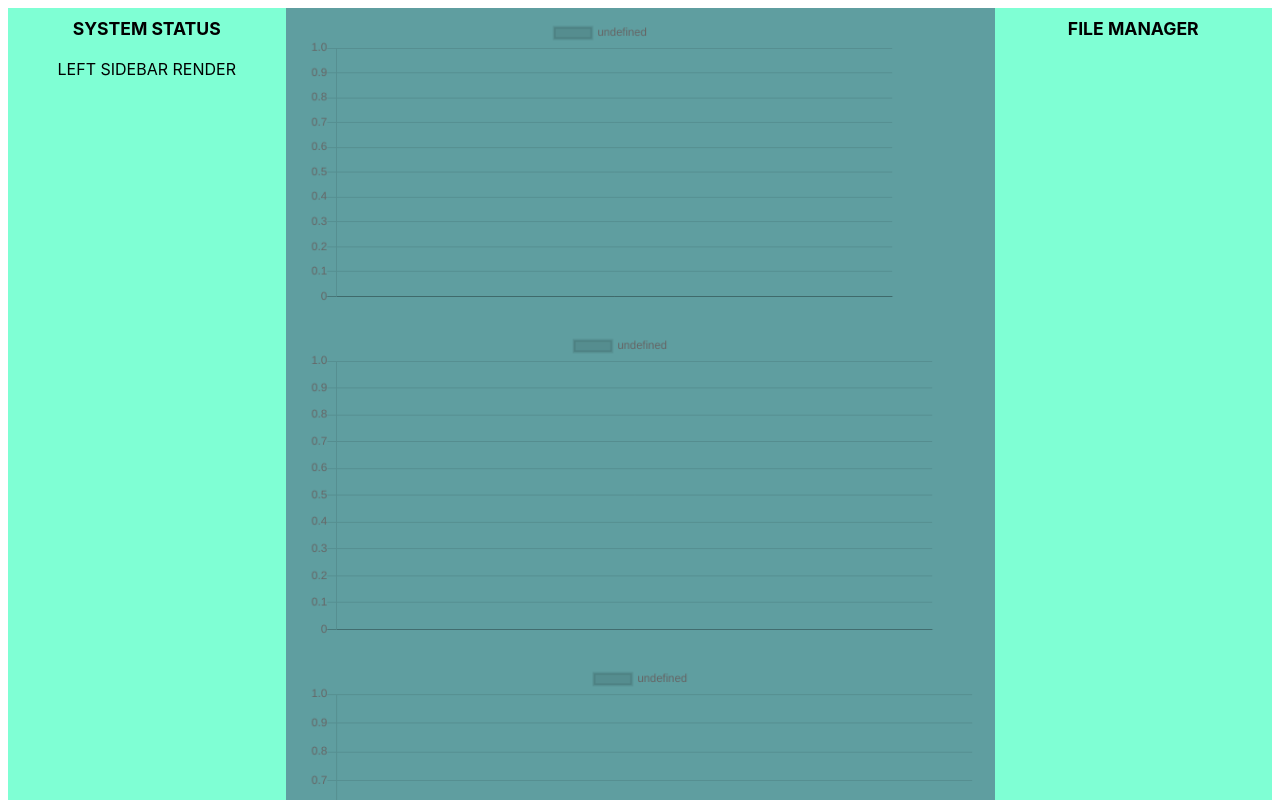
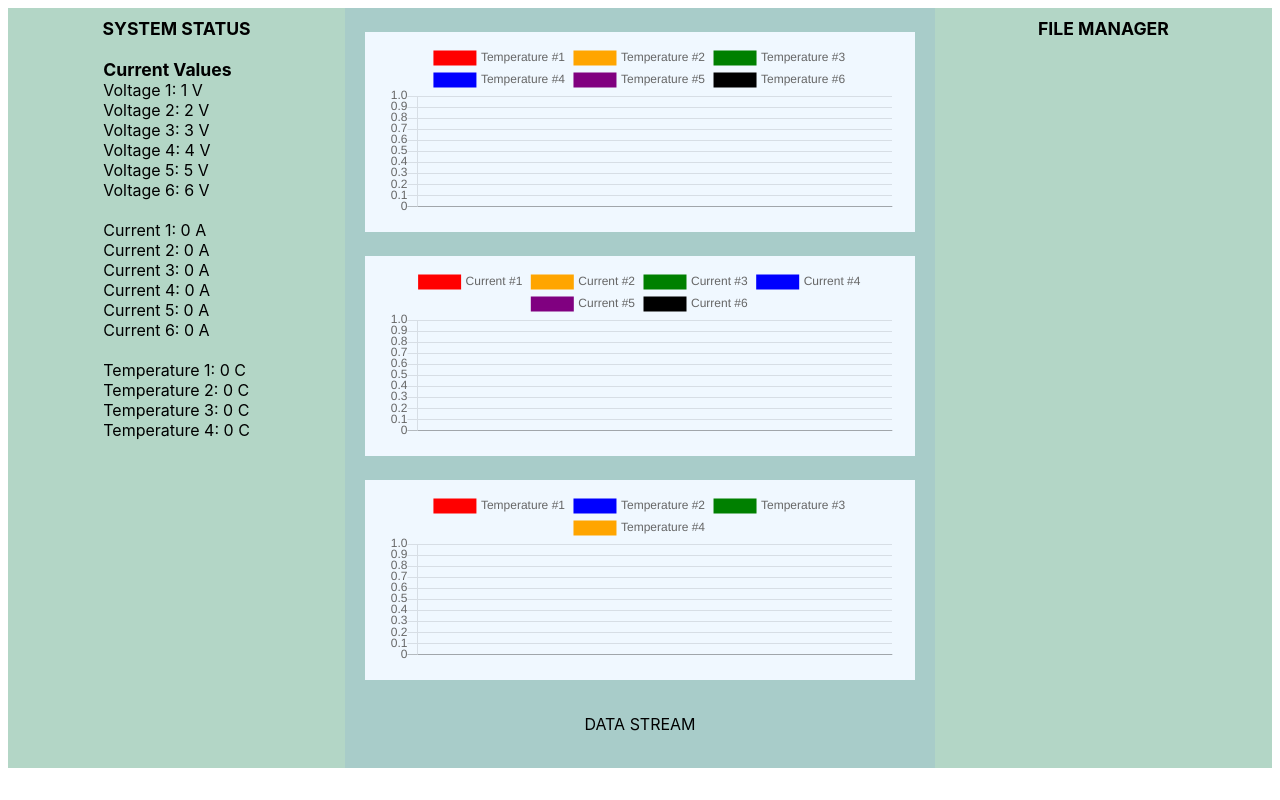
Before and after one commit to willow-carroll-polzin/EDUSAT, a React (Vite) app in the folder EDUSAT_App/webpage/: page / in a window 1280 px wide. Shown: the top 800 px of the page. Built offline with nearby package versions, Linux system fonts and the light colour scheme; no server answers.

Commit message:
updated graph visuals

```diff
--- a/EDUSAT_App/webpage/src/App.tsx
+++ b/EDUSAT_App/webpage/src/App.tsx
@@ -22,9 +22,26 @@ const connector = connect(mapStateToProps, dispatchProps);
 //Function to return html code based on the state of the store relating to the sensors
 const Sensors = (state: State) => (
     <React.Fragment>
-        <div>Voltage: {state.sensors.voltage} V </div>
-        <div>Current: {state.sensors.current} A </div>
-        <div>Temperature: {state.sensors.temperature} C </div>
+        <div>Current Values</div>
+        <div>Voltage 1: {state.sensors.voltage[0]} V </div>
+        <div>Voltage 2: {state.sensors.voltage[1]} V </div>
+        <div>Voltage 3: {state.sensors.voltage[2]} V </div>
+        <div>Voltage 4: {state.sensors.voltage[3]} V </div>
+        <div>Voltage 5: {state.sensors.voltage[4]} V </div>
+        <div>Voltage 6: {state.sensors.voltage[5]} V </div>
+        <br></br>
+        <div>Current 1: {state.sensors.current[0]} A </div>
+        <div>Current 2: {state.sensors.current[1]} A </div>
+        <div>Current 3: {state.sensors.current[2]} A </div>
+        <div>Current 4: {state.sensors.current[3]} A </div>
+        <div>Current 5: {state.sensors.current[4]} A </div>
+        <div>Current 6: {state.sensors.current[5]} A </div>
+        <br></br>
+        <div>Temperature 1: {state.sensors.temperature[0]} C </div>
+        <div>Temperature 2: {state.sensors.temperature[1]} C </div>
+        <div>Temperature 3: {state.sensors.temperature[2]} C </div>
+        <div>Temperature 4: {state.sensors.temperature[3]} C </div>
+
     </React.Fragment>
 );
 
--- a/EDUSAT_App/webpage/src/index.html
+++ b/EDUSAT_App/webpage/src/index.html
@@ -8,21 +8,27 @@
     </head>
 
     <div class="flex-container">
-        <div class="robot" id="lSidebar">
-
+        <div class="left_column">
+        <div id="lSidebar"></div>
+        <div class="sensors" id="sensorStatus"></div>
     </div>
 
         <div class="main">
+            <div class="chart">
                 <canvas id="voltageChart"></canvas>
-            <canvas id="currentChart"></canvas>
+            </div>
+            <div class="chart">
+                <canvas id="currentChart" maintainAspectRatio="false"></canvas>
+            </div>
+            <div class="chart">
                 <canvas id="tempChart"></canvas>
+            </div>
 
             <div>DATA STREAM</div>
-            <div class="sensors" id="sensorStatus"></div>
-
         </div>
 
-        <div class="gamepad" id="rSidebar">
+        <div class="right_column">
+            <div id="rSidebar"></div>
 
         </div>
     </div>
--- a/EDUSAT_App/webpage/src/index.tsx
+++ b/EDUSAT_App/webpage/src/index.tsx
@@ -11,7 +11,7 @@ import Chart from "chart.js";
 
 /*TIME DATA SETUP*/
 var today = new Date();
-
+const MAX_DATA_SET_LENGTH = 50;
 /*  REDUX SETUP  */
 //Initial state of redux store
 const initial_State: State = {
@@ -53,7 +53,6 @@ ReactDOM.render(
     //Provide the 'SensorsConnected' React component with access to the store
     <Provider store={store}>
         <LSidebarConnected />
-        <div>LEFT SIDEBAR RENDER</div>
     </Provider>,
     lSideBarElement
 );
@@ -62,9 +61,24 @@ function addData(chart: Chart, label: string, data: number) {
     if (chart.data.labels) {
         chart.data.labels.push(label);
     }
+    if (chart.data.datasets) {
+
+        chart.data.datasets.forEach((dataset) => {
+            if (dataset.data) dataset.data.push(data);
+        });
+        if (chart.data.datasets[0].data !== undefined && chart.data.datasets[0].data.length > MAX_DATA_SET_LENGTH) {
+            chart.data.datasets[0].data.shift();
+            chart.data.labels?.shift();
+        }
+
+    }
+    chart.update({duration:0});
+}
+function removeData(chart: Chart) {
+    if (chart.data.labels) chart.data.labels.pop();
     if (chart.data.datasets)
         chart.data.datasets.forEach((dataset) => {
-            if (dataset.data) dataset.data.push(data);
+            if (dataset.data) dataset.data.pop();
         });
     chart.update();
 }
@@ -78,7 +92,7 @@ ReactDOM.render(
 );
 
 /*  SOCKET SETUP  */
-const socket = io("http://192.168.0.45:3000/"); //Port for client
+const socket = io("http://192.168.0.25:3000/"); //Port for client
 
 /*   SOCKET FUNCTIONS  */
 //Log connections
@@ -94,6 +108,7 @@ socket.on("connect", () => {
         console.log("webpage has received sensor data");
         console.log(data);
         today = new Date();
+        store.dispatch(UpdateSensorData(data))
         addData(
             voltageChart,
             today.getHours().toString().padStart(2, "0") +
@@ -139,12 +154,45 @@ var voltageChart = new Chart("voltageChart", {
         labels: [],
         datasets: [
             {
+                label:"Temperature #1",
+                borderColor:"red",
                 data: [],
-                fill: true,
+                fill: false,
+            },
+            {
+                label:"Temperature #2",
+                borderColor:"orange",
+                data: [],
+                fill: false,
+            },
+            {
+                label:"Temperature #3",
+                borderColor:"green",
+                data: [],
+                fill: false,
+            },
+            {
+                label:"Temperature #4",
+                borderColor:"blue",
+                data: [],
+                fill: false,
+            },
+            {
+                label:"Temperature #5",
+                borderColor:"purple",
+                data: [],
+                fill: false,
+            },
+            {
+                label:"Temperature #6",
+                borderColor:"black",
+                data: [],
+                fill: false,
             },
         ],
     },
     options: {
+        maintainAspectRatio: false,
         scales: {
             yAxes: [
                 {
@@ -164,12 +212,45 @@ var currentChart = new Chart("currentChart", {
         labels: [],
         datasets: [
             {
+                label: "Current #1",
+                borderColor:"red",
                 data: [],
-                fill: true,
+                fill: false,
+            },
+            {
+                label: "Current #2",
+                borderColor:"orange",
+                data:[],
+                fill: false,
+            },
+            {
+                label: "Current #3",
+                borderColor:"green",
+                data:[],
+                fill: false,
+            },
+            {
+                label: "Current #4",
+                borderColor:"blue",
+                data:[],
+                fill: false,
+            },
+            {
+                label: "Current #5",
+                borderColor:"purple",
+                data:[],
+                fill: false,
+            },
+            {
+                label: "Current #6",
+                borderColor:"black",
+                data:[],
+                fill: false,
             },
         ],
     },
     options: {
+        maintainAspectRatio: false,
         scales: {
             yAxes: [
                 {
@@ -189,12 +270,33 @@ var tempChart = new Chart("tempChart", {
         labels: [],
         datasets: [
             {
+                label:"Temperature #1",
+                borderColor:"red",
                 data: [],
-                fill: true,
+                fill: false,
+            },
+            {
+                label:"Temperature #2",
+                borderColor:"blue",
+                data: [],
+                fill: false,
+            },
+            {
+                label:"Temperature #3",
+                borderColor:"green",
+                data: [],
+                fill: false,
+            },
+            {
+                label:"Temperature #4",
+                borderColor:"orange",
+                data: [],
+                fill: false,
             },
         ],
     },
     options: {
+        maintainAspectRatio: false,
         scales: {
             yAxes: [
                 {
@@ -220,13 +322,14 @@ function UpdateSensorData(sensors: SensorStatus): UpdateSensorData {
 //Reduce the action that was dispatched
 function reducer(state: State = initial_State, action: Action): State {
     if (action.type === "UpdateSensorData") {
+        console.log("in rxr")
         const newState: State = {
             ...state,
             sensors: {
                 ...state.sensors,
-                voltage: state.sensors.voltage,
-                current: state.sensors.current,
-                temperature: state.sensors.temperature,
+                voltage: action.voltage,
+                current: action.current,
+                temperature: action.temperature,
             },
         };
 
--- a/EDUSAT_App/webpage/src/style.css
+++ b/EDUSAT_App/webpage/src/style.css
@@ -5,7 +5,7 @@
 }
 div{
     min-width: fit-content;
-    min-height: fit-content;
+    min-height:fit-content;
 }
 
 .flex-container{
@@ -21,51 +21,58 @@ div{
     list-style: none;
     padding: 10px 20px;
 }
+.chart{
+    height:25vh;
+    width:43vw;
+    position:relative;
+    background-color: aliceblue;
+}
 
 /* FAR RIGHT COLUMN */
-.gamepad {
+.right_column {
     display: flex;
     flex-direction: column;
     align-items: center;
     justify-content:flex-start;
-    background-color: aquamarine;
+    background-color: #B3D6C6;
     width: 20%;
     min-width: fit-content;
     flex-grow: 1;
 }
-.gamepad>div:first-of-type{
+.right_column>div>div:first-of-type{
     font-weight:bold;
     font-size:1.1rem;
 }
-.gamepad>div:last-of-type{
+.right_column>div:last-of-type{
     margin-bottom:50px;
 }
 /*FAR LEFT COLUMN*/
-.robot {
+.left_column {
     display: flex;
     flex-direction: column;
     align-items: center;
     justify-content: flex-start;
     width: 20%;
-    background-color:aquamarine;
+    background-color:#B3D6C6;
     min-width: fit-content;
     flex-grow: 1;
 }
-.robot>div:first-of-type{
+.left_column>div>div:first-of-type{
     font-weight:bold;
     font-size:1.1rem;
 }
-.robot>div:last-of-type{
+.left_column>div:last-of-type{
     margin-bottom:50px;
 }
 
 /*MIDDLE COLUMN*/
 .main {
     display: flex;
+    align-items:center;
     flex-direction: column;
     justify-content: space-evenly;
     width: 40%;
-    background-color: cadetblue;
+    background-color: #A8CCC9;
     flex-grow: 1;
     flex-shrink: 4;
 }
```
Also changed, not shown: 2 other files (tests, documents, lock files or other folders). Lines whose indentation alone changed are shown as unchanged.
